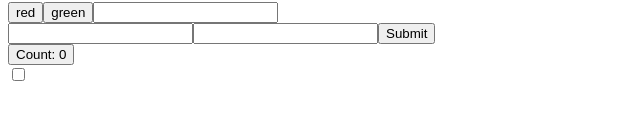
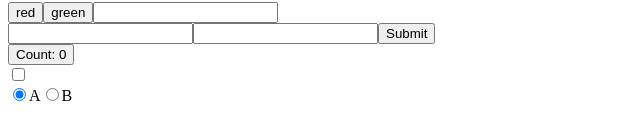
Before and after one commit to abhijithpr08/state-event-handling, a React (Vite) app: page / in a window 1280 px wide. Shown: the part 175-314 px from the top of the page, without its empty margins (0-640 px from the left). Built offline with nearby package versions, Linux system fonts and the light colour scheme.

Commit message:
Handle radioButton input

```diff
--- a/src/App.jsx
+++ b/src/App.jsx
@@ -7,6 +7,7 @@ import LoginForm from './componets/LoginForm'
 import MultiInputForm from './componets/MultiInputForm'
 import PrevCounter from './componets/PrevCounter'
 import CheckboxDemo from './componets/CheckboxDemo'
+import RadioDemo from './componets/RadioDemo'
 
 const App = () => {
   const colors = ["red", "green"]
@@ -20,6 +21,7 @@ const App = () => {
       <MultiInputForm/>
       <PrevCounter/>
       <CheckboxDemo/>
+      <RadioDemo/>
     </div>
   )
 }
--- /dev/null
+++ b/src/componets/RadioDemo.jsx
@@ -0,0 +1,14 @@
+import React, { useState } from 'react'
+
+const RadioDemo = () => {
+
+    const [choice, setChoice]=useState("A")
+  return (
+    <div>
+        <input type="radio" value='A' checked={choice==="A"} onChange={e=>setChoice(e.target.value)} />A
+        <input type="radio" value='B' checked={choice==="B"} onChange={e=>setChoice(e.target.value)} />B
+    </div>
+  )
+}
+
+export default RadioDemo
```
